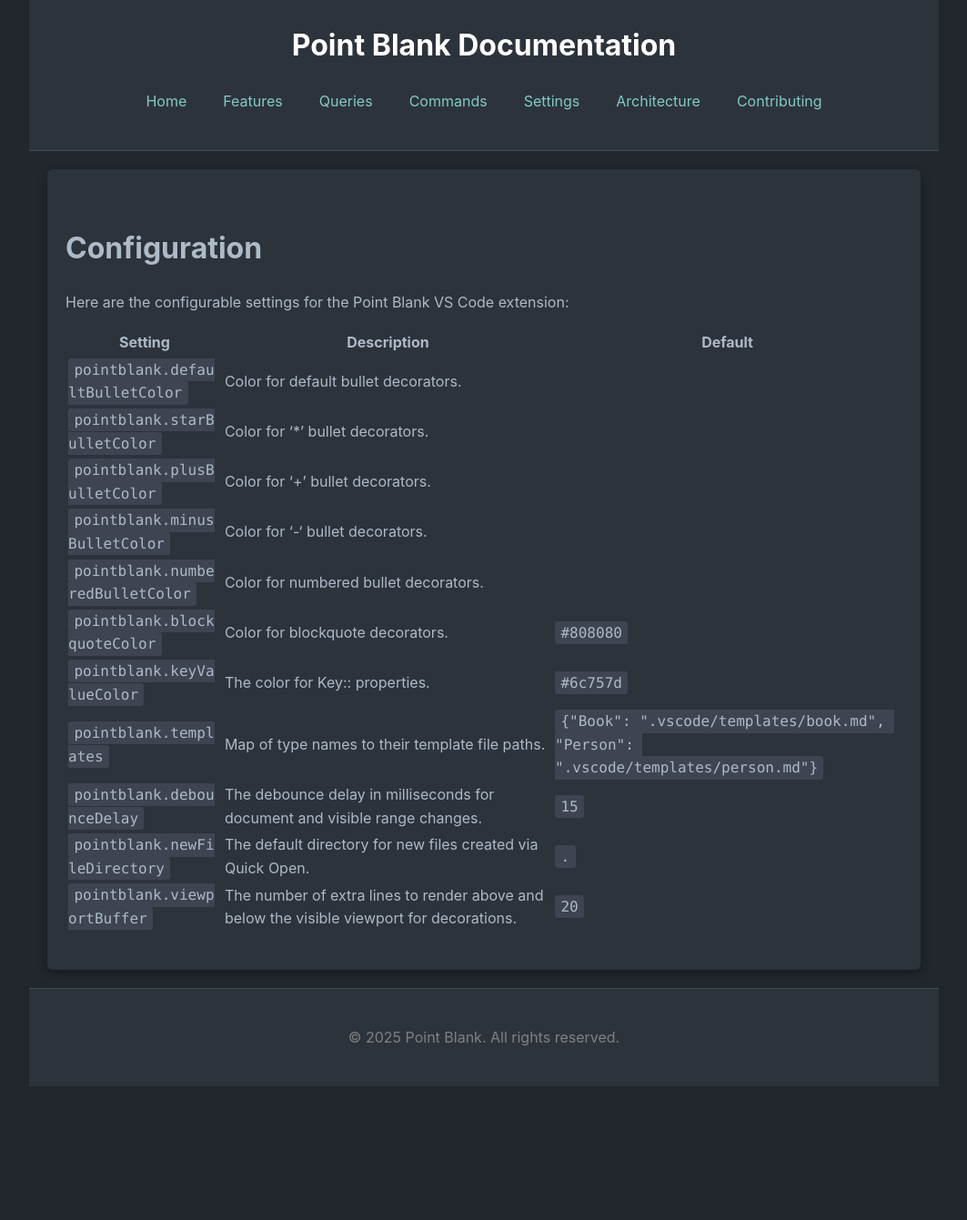
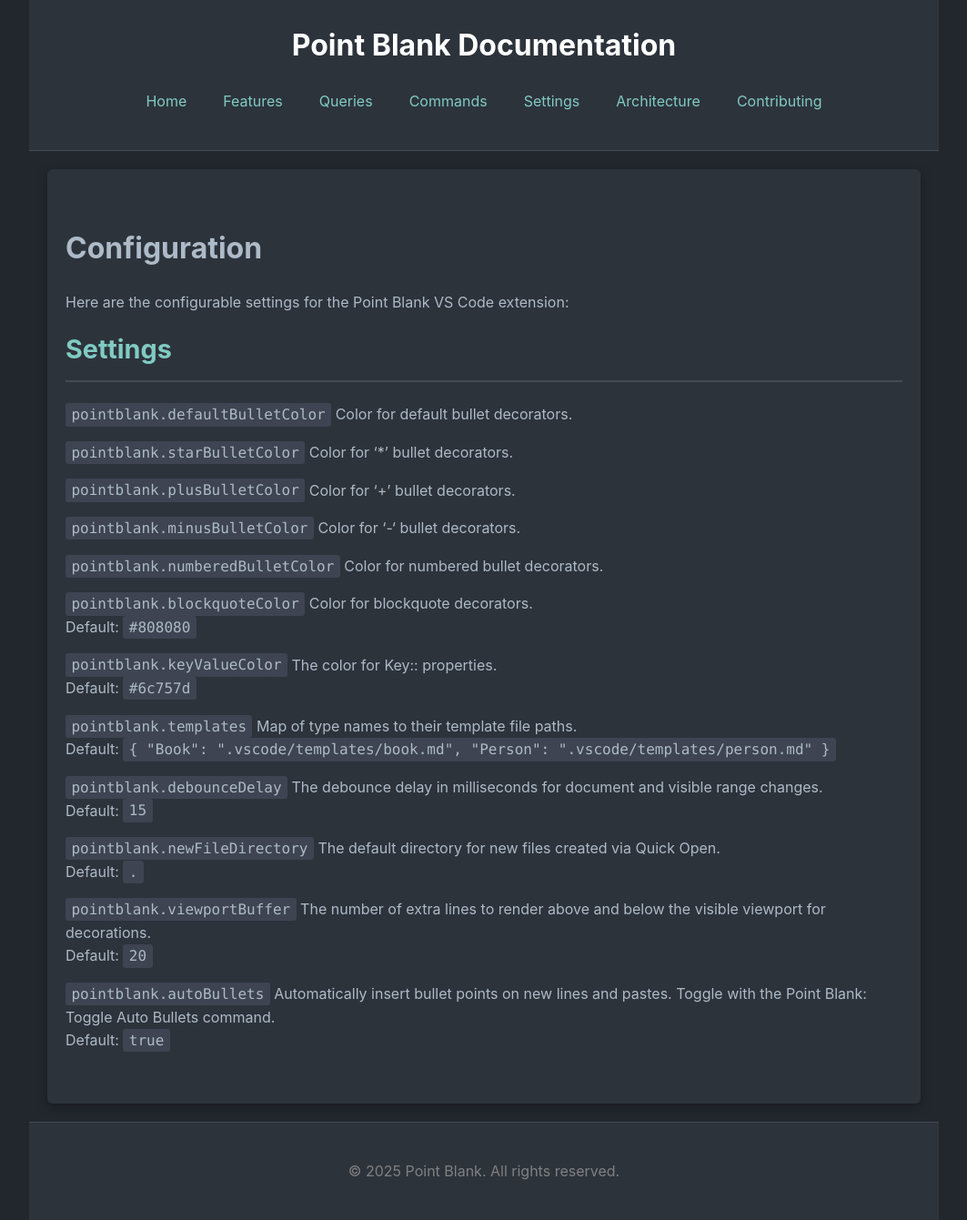
Before and after one commit to ryanncode/point-blank, a Jekyll site: the page built from docs/settings.md, in a window 1280 px wide. Shown: the whole page at 91% size, without its empty margins (108-1171 px from the left). Built offline with Jekyll 4.4.1, drawn with Linux system fonts in a browser that asks for light colours; a script that is not in the unit is left out; before the commit the page ends 1194 px from its top, so only the background shows below that.

```diff
--- a/docs/settings.md
+++ b/docs/settings.md
@@ -7,16 +7,48 @@ title: Settings
 
 Here are the configurable settings for the Point Blank VS Code extension:
 
-| Setting | Description | Default |
-| --- | --- | --- |
-| `pointblank.defaultBulletColor` | Color for default bullet decorators. | |
-| `pointblank.starBulletColor` | Color for '*' bullet decorators. | |
-| `pointblank.plusBulletColor` | Color for '+' bullet decorators. | |
-| `pointblank.minusBulletColor` | Color for '-' bullet decorators. | |
-| `pointblank.numberedBulletColor` | Color for numbered bullet decorators. | |
-| `pointblank.blockquoteColor` | Color for blockquote decorators. | `#808080` |
-| `pointblank.keyValueColor` | The color for Key:: properties. | `#6c757d` |
-| `pointblank.templates` | Map of type names to their template file paths. | `{"Book": ".vscode/templates/book.md", "Person": ".vscode/templates/person.md"}` |
-| `pointblank.debounceDelay` | The debounce delay in milliseconds for document and visible range changes. | `15` |
-| `pointblank.newFileDirectory` | The default directory for new files created via Quick Open. | `.` |
-| `pointblank.viewportBuffer` | The number of extra lines to render above and below the visible viewport for decorations. | `20` |
+
+## Settings
+
+`pointblank.defaultBulletColor`
+Color for default bullet decorators.
+
+`pointblank.starBulletColor`
+Color for '*' bullet decorators.
+
+`pointblank.plusBulletColor`
+Color for '+' bullet decorators.
+
+`pointblank.minusBulletColor`
+Color for '-' bullet decorators.
+
+`pointblank.numberedBulletColor`
+Color for numbered bullet decorators.
+
+`pointblank.blockquoteColor`
+Color for blockquote decorators.
+Default: `#808080`
+
+`pointblank.keyValueColor`
+The color for Key:: properties.
+Default: `#6c757d`
+
+`pointblank.templates`
+Map of type names to their template file paths.
+Default: `{ "Book": ".vscode/templates/book.md", "Person": ".vscode/templates/person.md" }`
+
+`pointblank.debounceDelay`
+The debounce delay in milliseconds for document and visible range changes.
+Default: `15`
+
+`pointblank.newFileDirectory`
+The default directory for new files created via Quick Open.
+Default: `.`
+
+`pointblank.viewportBuffer`
+The number of extra lines to render above and below the visible viewport for decorations.
+Default: `20`
+
+`pointblank.autoBullets`
+Automatically insert bullet points on new lines and pastes. Toggle with the Point Blank: Toggle Auto Bullets command.
+Default: `true`
```
Also changed, not shown: docs/commands.md (+1 -0 lines).
